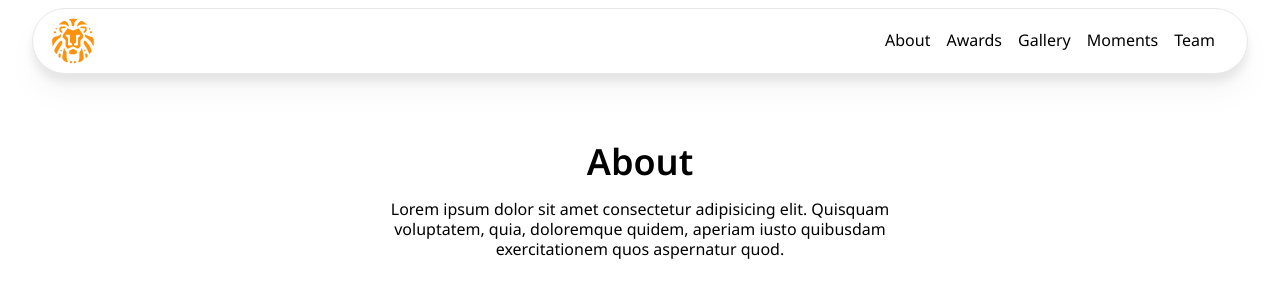
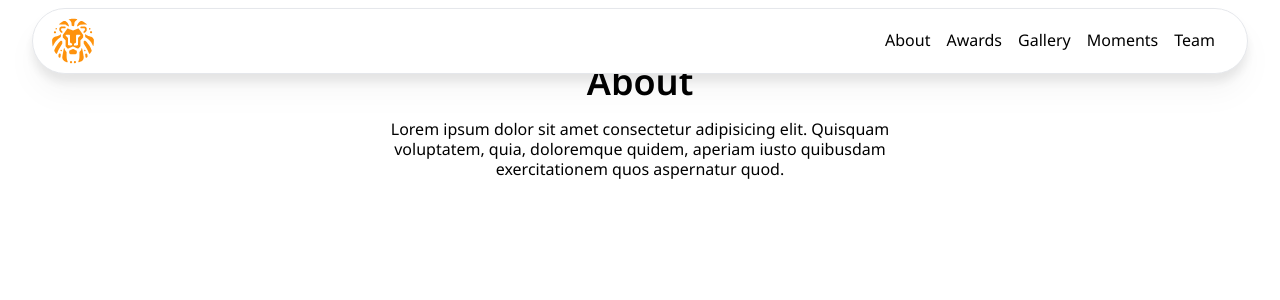
Before and after one commit to Kentakoong/Machima-SS4-Website, a Next.js app: page /about in a window 1280 px wide. Shown: the top 300 px of the page. Built offline with nearby package versions, Linux system fonts and the light colour scheme.

Commit message:
fix layouts

```diff
--- a/src/app/layout.tsx
+++ b/src/app/layout.tsx
@@ -28,10 +28,10 @@ export default function RootLayout({
     <html lang="en">
       <body className={`${montserrat.className} ${noto.className}`}>
         <main className="relative flex h-screen flex-col overflow-x-hidden">
-          <div className="absolute left-0 right-0 top-0">
+          <div className="absolute left-0 right-0 top-0 z-20">
             <Navbar />
           </div>
-          <div className="flex grow flex-col pt-20">{children}</div>
+          <div className="flex grow flex-col">{children}</div>
           <Footer />
         </main>
       </body>
```
